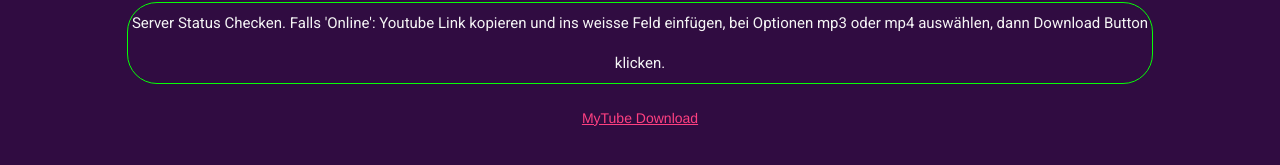
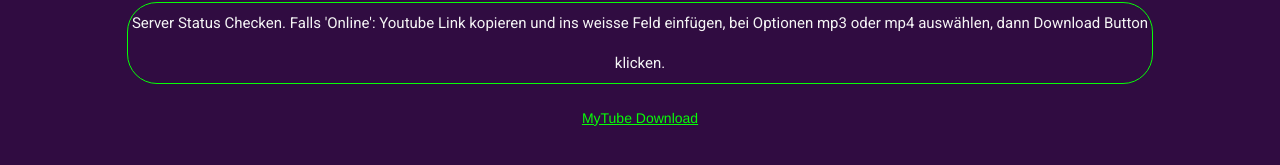
Before and after one commit to jakobev/ytdl, a website: page index.html in a window 1280 px wide. Shown: the part 599-764 px from the top of the page. Drawn offline with nearby package versions, Linux system fonts and the light colour scheme.

Commit message:
Update style.css

```diff
--- a/public/src/css/style.css
+++ b/public/src/css/style.css
@@ -205,3 +205,7 @@
     border-radius: 15px;
 	max-width: fit-content;
 }
+
+a {
+	color: rgb(6, 255, 6)
+}
```
